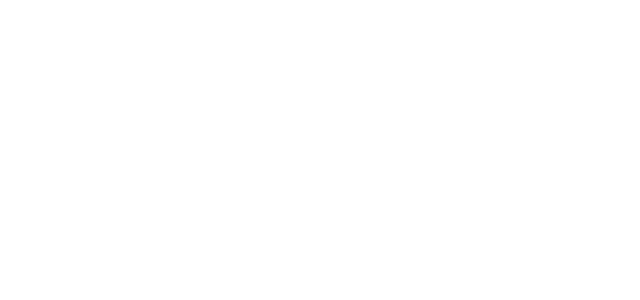
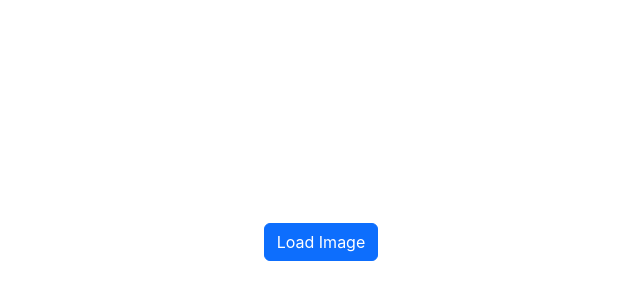
Before and after one commit to tilaksaxena16/eventspractise, a React (Create React App) app: page /timerdemo in a window 1280 px wide. Before the commit this address had no page. Shown: the part 8-308 px from the top of the page, without its empty margins (319-959 px from the left). Built offline with nearby package versions, Linux system fonts and the light colour scheme.

Commit message:
timer example

```diff
--- a/src/App.js
+++ b/src/App.js
@@ -6,6 +6,7 @@
 import { Emical } from "./Components/Emical";
 import { Regdemo } from "./Components/Regdemo";
 import { TimerEvent } from "./Components/TimerEvent";
+import { Timerdemo } from "./Components/Timerdemo";
 
 
 const App = () => {
@@ -19,6 +20,7 @@
           <Route exact path="/emi" element={<Emical />} />
           <Route exact path="/reg" element={<Regdemo />} />
           <Route exact path="/timer" element={<TimerEvent />} />
+          <Route exact path="/timerdemo" element={<Timerdemo />} />
         </Routes>
       </BrowserRouter>
     </>
--- /dev/null
+++ b/src/Components/Timerdemo.jsx
@@ -0,0 +1,45 @@
+import React from 'react'
+import { useEffect, useState } from "react";
+
+const Timerdemo = () => {
+
+    const [loadingContainer, setLoadingContainer] = useState({ 'display': 'none' });
+    const [imageContainer, setImageContainer] = useState({ 'display': 'none' });
+    const [btnContainer, setbtnContainer] = useState({ 'display': 'block' });
+    const [count, setCount] = useState(0);
+    var i = 0;
+    function LoadingStatus() {
+        i++;
+        setCount(i);
+        if (i == 100) {
+            setLoadingContainer({ 'display': 'none' });
+            setImageContainer({ 'display': 'block' });
+        }
+    }
+    function handleLoadClick() {
+        setInterval(LoadingStatus, 200);
+        setbtnContainer({ 'display': 'none' });
+        setLoadingContainer({ 'display': 'block' });
+    }
+
+    return (
+        <>
+            <div className="container-fluid">
+                <div className="d-flex justify-content-center align-items-center" style={{ height: '500px' }}>
+                    <div style={btnContainer}>
+                        <button onClick={handleLoadClick} className="btn btn-primary">Load Image</button>
+                    </div>
+                    <div style={loadingContainer} className="text-center">
+                        <progress style={{ 'width': '300px' }} min="1" max="100" value={count}></progress>
+                        <p>Loading - {count} % Completed</p>
+                    </div>
+                    <div style={imageContainer}>
+                        <img src="images/m1.jpg" width="200" height="300" />
+                    </div>
+                </div>
+            </div>
+        </>
+    )
+}
+
+export { Timerdemo }
```
Also changed, not shown: public/images/m1.jpg (added).
